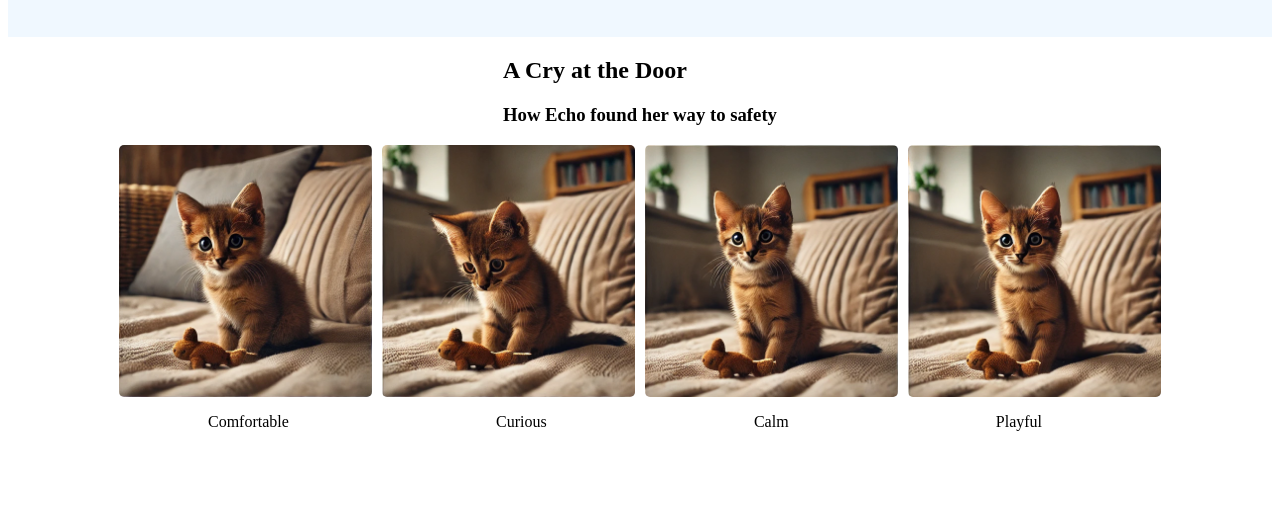
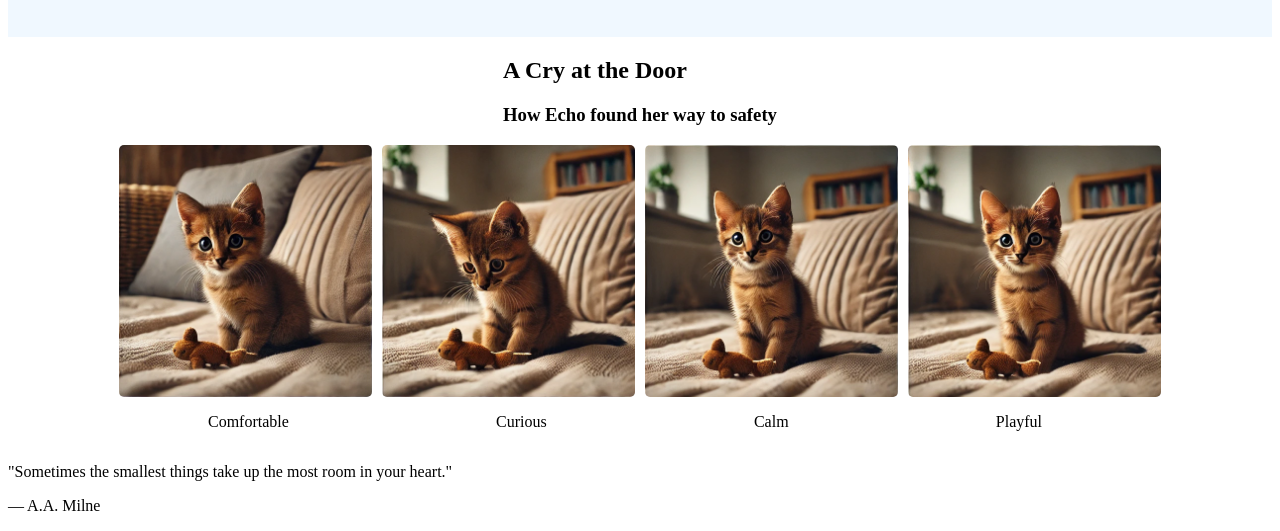
Before and after one commit to kiptalam1/Landing-Page, a plain HTML site: page index.html in a window 1280 px wide. Shown: the part 449-980 px from the top of the page. Before the commit the page ends 904 px from the top, so only its background shows below. Drawn offline with Linux system fonts and the light colour scheme.

Commit message:
Add markup to the quotations section.

```diff
--- a/index.html
+++ b/index.html
@@ -56,5 +56,14 @@
         </div>
     </div>
 
+    <div class="quotation">
+        <div class="quote">
+            <p>"Sometimes the smallest things take up the most room in your heart."</p>
+        </div>
+        <div class="author">
+            <p>— A.A. Milne</p>
+        </div>
+    </div>
+
 </body>
 </html>
```
